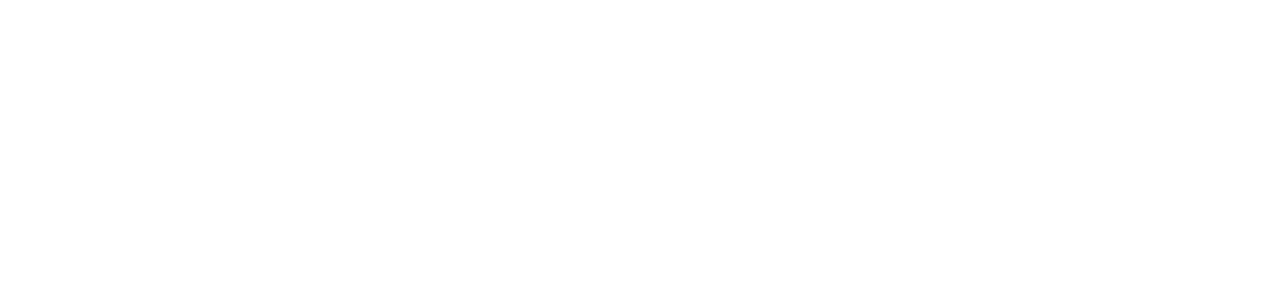
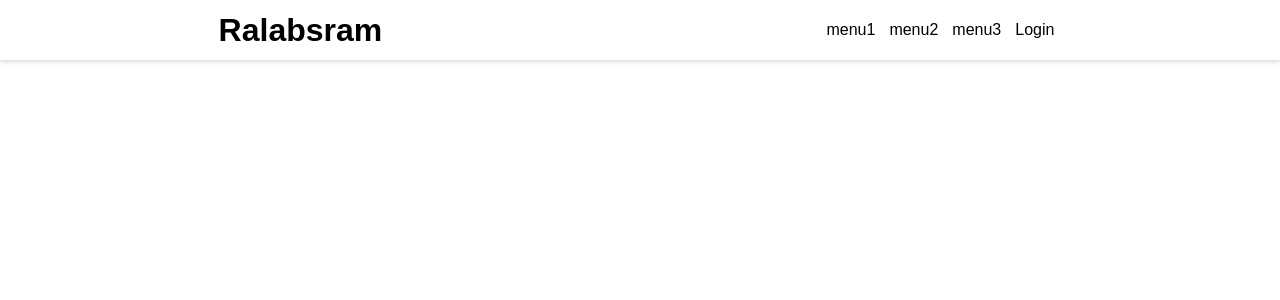
Before and after one commit to Shkvo/Ralabsgram, a React (Create React App) app: page / in a window 1280 px wide. Shown: the top 300 px of the page. Built offline with nearby package versions, Linux system fonts and the light colour scheme.

Commit message:
Added some files to app structure

```diff
--- a/src/components/App.js
+++ b/src/components/App.js
@@ -1,13 +1,16 @@
 import React, { Component } from 'react';
 import { BrowserRouter, Route, Link } from 'react-router-dom';
+import Header from  './Header';
 import '../css/App.css';
 
 class App extends Component {
   render() {
     return (
-      <div className="app">
-
-      </div>
+      <BrowserRouter>
+        <div className='app'>
+          <Header />
+        </div>
+      </BrowserRouter>
     );
   }
 }
--- /dev/null
+++ b/src/components/Header.js
@@ -0,0 +1,25 @@
+import React, { Component } from 'react';
+import { BrowserRouter, Route, Link } from 'react-router-dom';
+
+class Header extends Component {
+  render() {
+    return (
+      <header>
+
+        <Link to="/">
+          <h1 className='logo'>Ralabsram</h1>
+        </Link>
+
+        <div className='menu'>
+          <Link to='menu1'>menu1</Link>
+          <Link to='menu2'>menu2</Link>
+          <Link to='menu3'>menu3</Link>
+          <Link to='login'>Login</Link>
+        </div>
+
+      </header>
+    );
+  }
+}
+
+export default Header;
--- a/src/css/App.css
+++ b/src/css/App.css
@@ -1,3 +1,29 @@
 .app {
   text-align: center;
 }
+header {
+  display: flex;
+  justify-content: space-around;
+  align-items: center;
+  height: 60px;
+  width: 100%;
+  box-shadow: 0 1px 5px rgba(0,0,0,0.2);
+}
+a {
+  text-decoration: none;
+  color: #000;
+  transition: .3s ease-in-out all;
+}
+a:hover {
+  color: rgba(0,0,0,0.7);
+}
+.menu {
+  display: flex;
+  flex-direction: row;
+}
+.menu a {
+  display: flex;
+  justify-content: center;
+  align-items: center;
+  padding: 0 7px;
+}
--- a/src/index.js
+++ b/src/index.js
@@ -3,7 +3,7 @@
 import { Provider } from 'react-redux';
 import './css/index.css';
 import App from './components/App';
-import store from './store'
+import store from './store';
 
 
 ReactDOM.render(
```
Also changed, not shown: src/actions/index.js (added).
